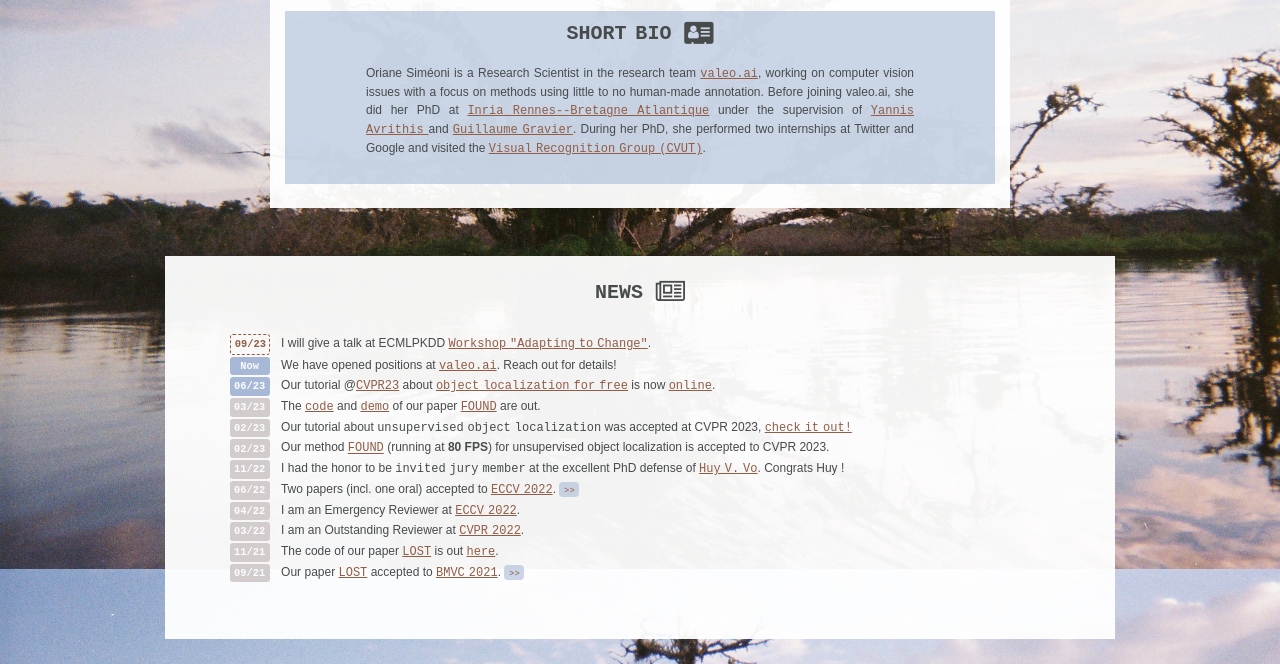
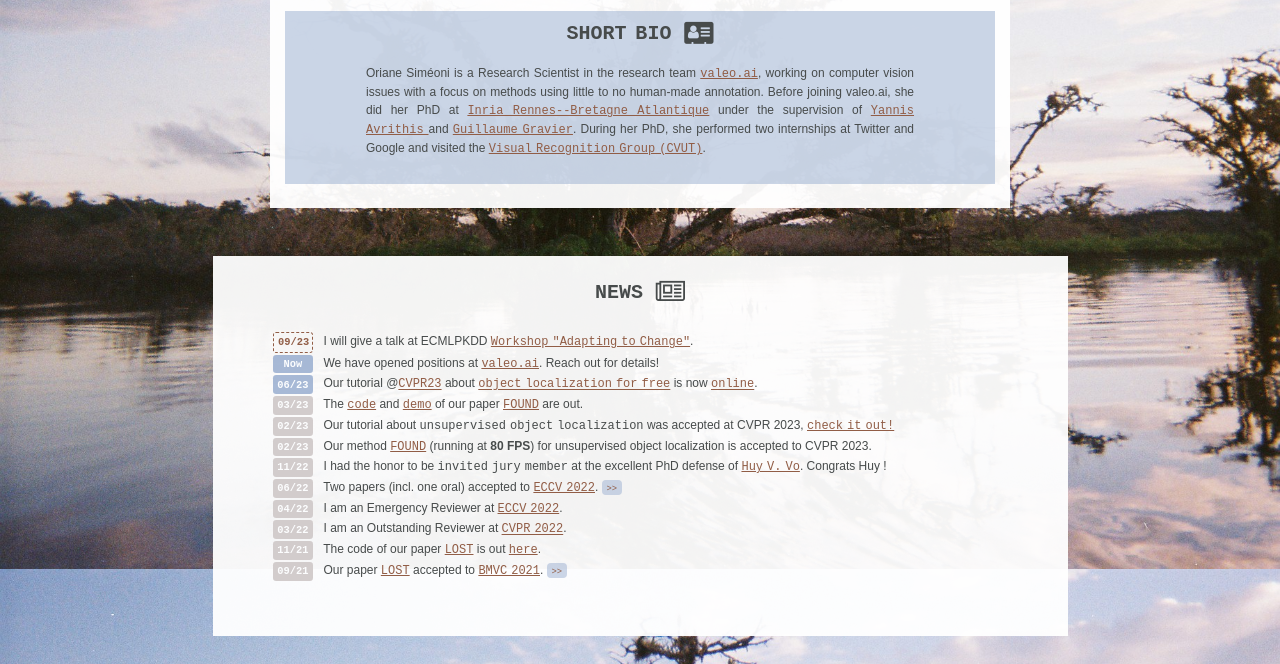
Before and after one commit to osimeoni/osimeoni.github.io, a website: page index.html in a window 1280 px wide. Shown: the part 288-952 px from the top of the page. Drawn offline with Linux system fonts and the light colour scheme.

Commit message:
update july

```diff
--- a/index.html
+++ b/index.html
@@ -116,7 +116,7 @@
       <!-- News -->
       <div class="container" id="news">
         <div class="row justify-content-md-center">
-          <div class="col-sm-10 justify-content-md-center bg-faded p-4 my-4">
+          <div class="col-sm-9 justify-content-md-center bg-faded p-4 my-4">
             <h2 class="text-center text-lg text-uppercase"> News<i class="fa fa-newspaper-o"aria-hidden="true"></i></h2>
             <div class="centered-div">
               <ul class="list-unstyled">
```
Also changed, not shown: 1 other file.
